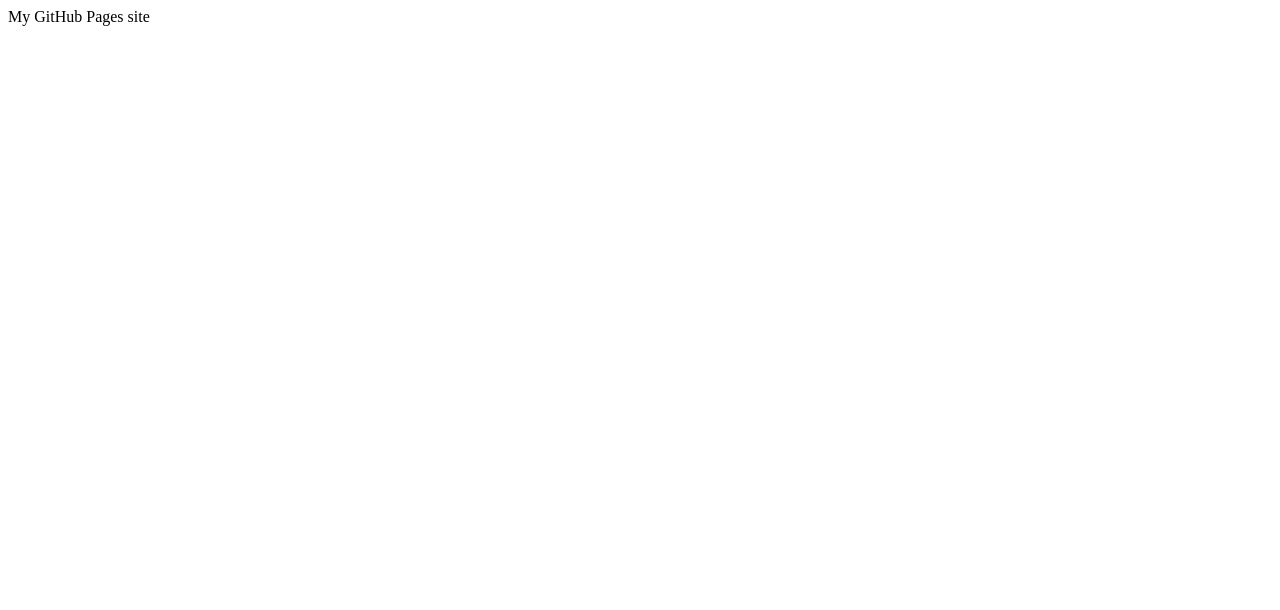
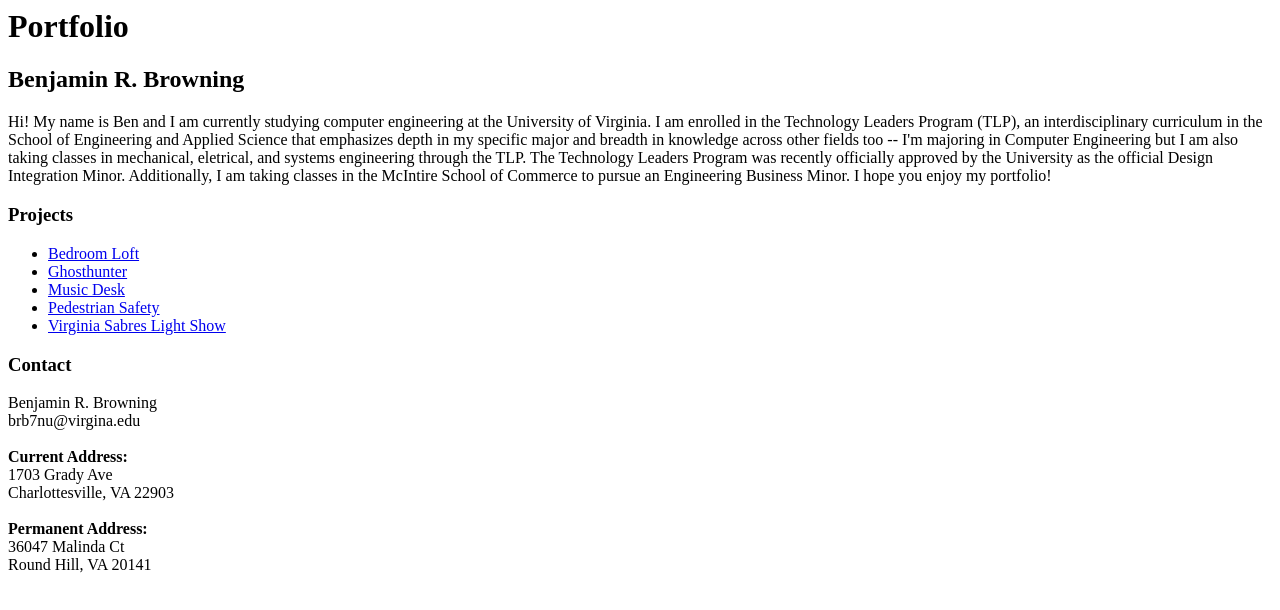
Before and after one commit to brb7nu/brb7nu.github.io, a plain HTML site: page index.html in a window 1280 px wide. Drawn offline with Linux system fonts and the light colour scheme.

Commit message:
Copy information from wix portfolio.

```diff
--- a/index.html
+++ b/index.html
@@ -1 +1,35 @@
-My GitHub Pages site
+<h1>Portfolio</h1>
+<h2>Benjamin R. Browning</h2>
+
+<p>Hi! My name is Ben and I am currently studying computer engineering at the University of Virginia. I am enrolled in the Technology Leaders Program (TLP), an interdisciplinary curriculum in the School of Engineering and Applied Science that emphasizes depth in my specific major and breadth in knowledge across other fields too -- I'm majoring in Computer Engineering but I am also taking classes in mechanical, eletrical, and systems engineering through the TLP. The Technology Leaders Program was recently officially approved by the University as the official Design Integration Minor. Additionally, I am taking classes in the McIntire School of Commerce to pursue an Engineering Business Minor. I hope you enjoy my portfolio!</p>
+
+<h3>Projects</h3>
+<ul>
+	<li><a href="projects/bedroom_loft.html">Bedroom Loft</a></li>
+	<li><a href="projects/ghosthunter.html">Ghosthunter</a></li>
+	<li><a href="projects/music_desk.html">Music Desk</a></li>
+	<li><a href="projects/pedestrian_safety.html">Pedestrian Safety</a></li>
+	<li><a href="projects/virginia_sabres_light_show.html">Virginia Sabres Light Show</a></li>
+</ul>
+
+<h3>Contact</h3>
+Benjamin R. Browning<br>
+brb7nu@virgina.edu
+
+<br><br>
+
+<b>Current Address:</b>
+
+<br>
+
+1703 Grady Ave<br>
+Charlottesville, VA 22903
+
+<br><br>
+
+<b>Permanent Address:</b>
+
+<br>
+
+36047 Malinda Ct<br>
+Round Hill, VA 20141
```
Also changed, not shown: projects/bedroom_loft.html (added, +9 -0 lines), projects/ghosthunter.html (added, +5 -0 lines), projects/music_desk.html (added, +5 -0 lines), projects/pedestrian_safety.html (added, +5 -0 lines), projects/virginia_sabres_light_show.html (added, +5 -0 lines).
